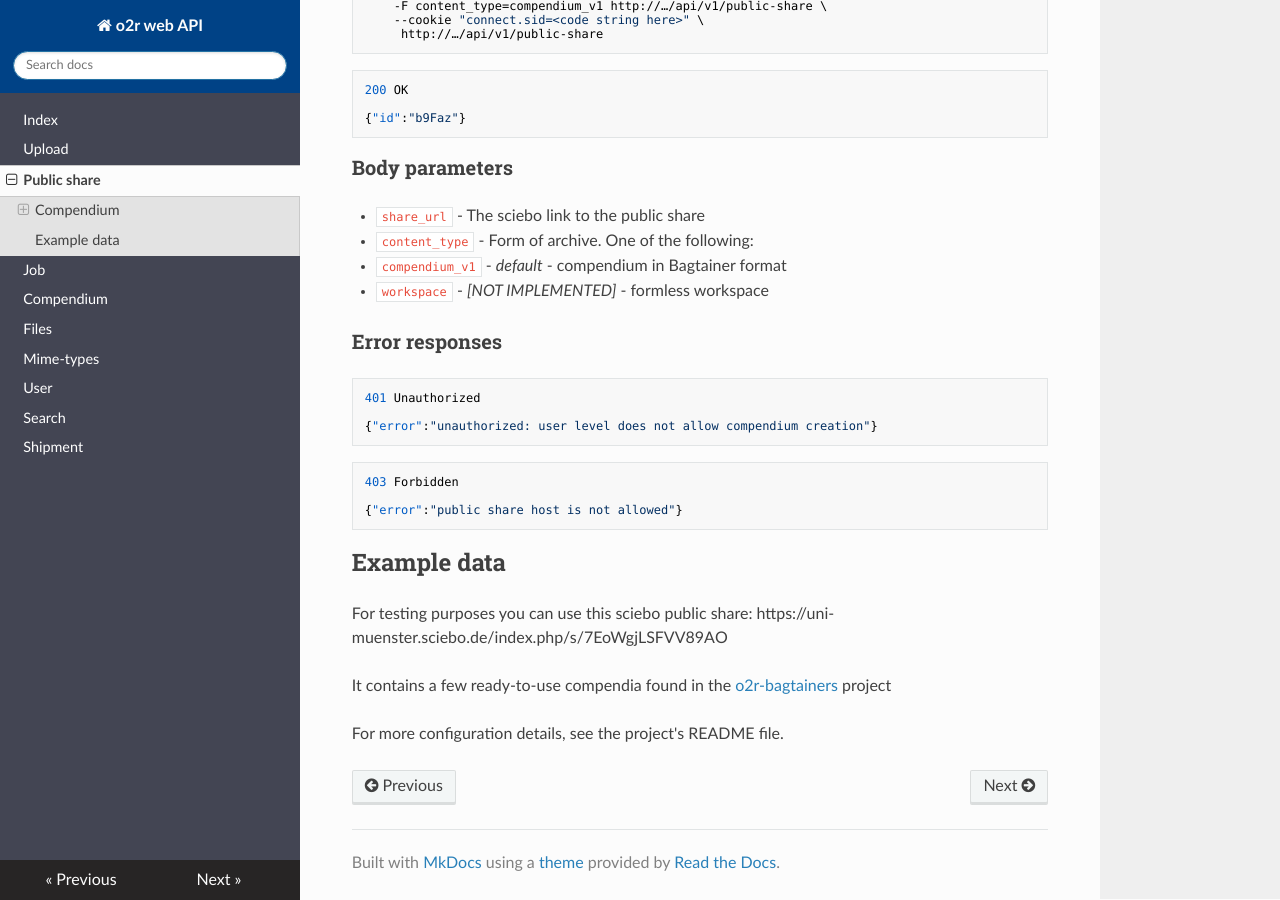
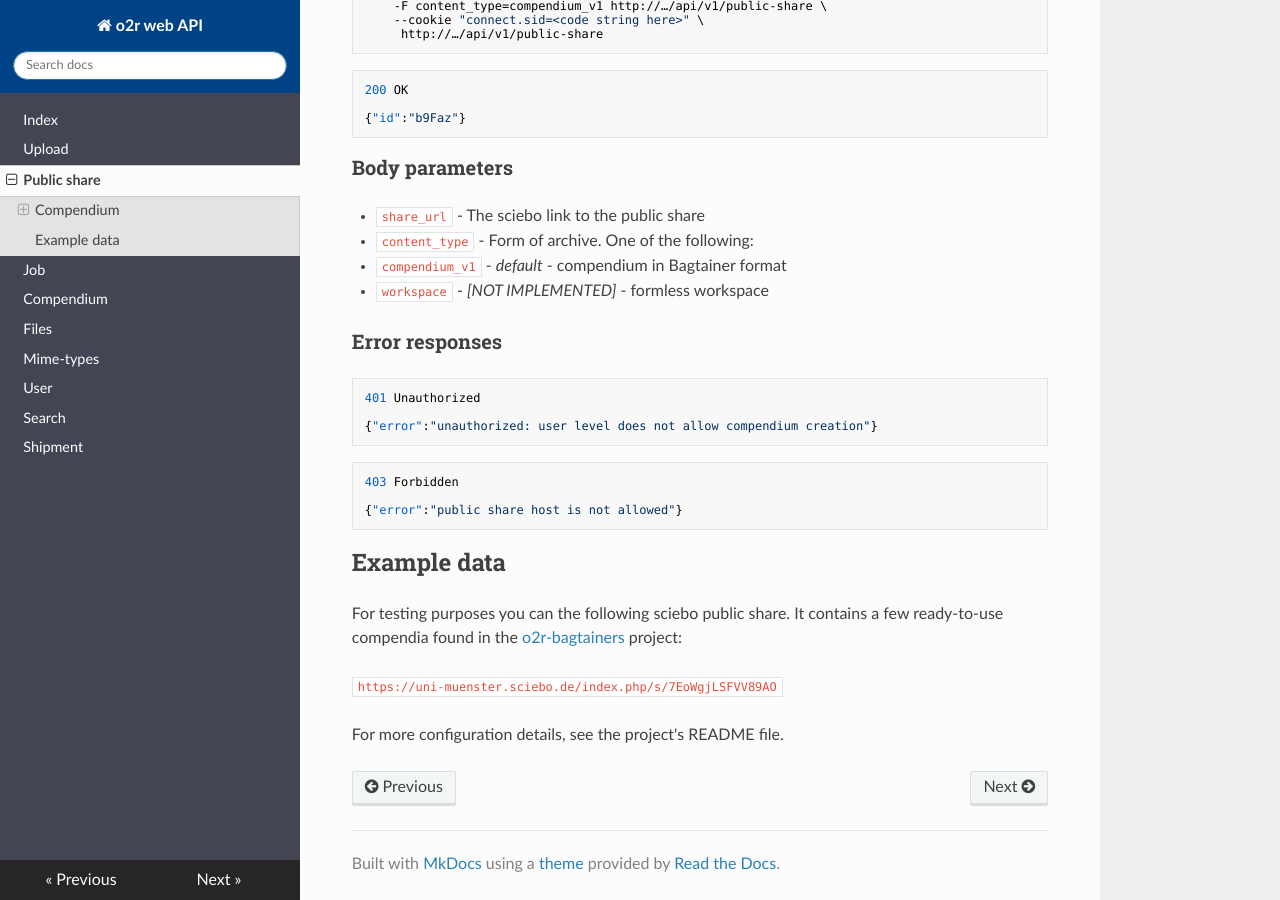
Before and after one commit to o2r-project/api, an MkDocs documentation site: the page built from docs/public-share.md, in a window 1280 px wide and 900 px high, scrolled down 511 px. Built offline with MkDocs 1.6.1, drawn with Linux system fonts in a browser that asks for light colours; nearby versions of some CDN libraries; old or Windows-style settings are respelled for this version of MkDocs.

Commit message:
fix formatting

```diff
--- a/docs/public-share.md
+++ b/docs/public-share.md
@@ -46,8 +46,9 @@
 
 ## Example data
 
-For testing purposes you can use this sciebo public share: https://uni-muenster.sciebo.de/index.php/s/7EoWgjLSFVV89AO
+For testing purposes you can the following sciebo public share. It contains a few ready-to-use compendia found in the [o2r-bagtainers](https://github.com/o2r-project/o2r-bagtainers) project:
 
-It contains a few ready-to-use compendia found in the [o2r-bagtainers](https://github.com/o2r-project/o2r-bagtainers) project
+`https://uni-muenster.sciebo.de/index.php/s/7EoWgjLSFVV89AO`
+
 
 For more configuration details, see the project's README file.
```
